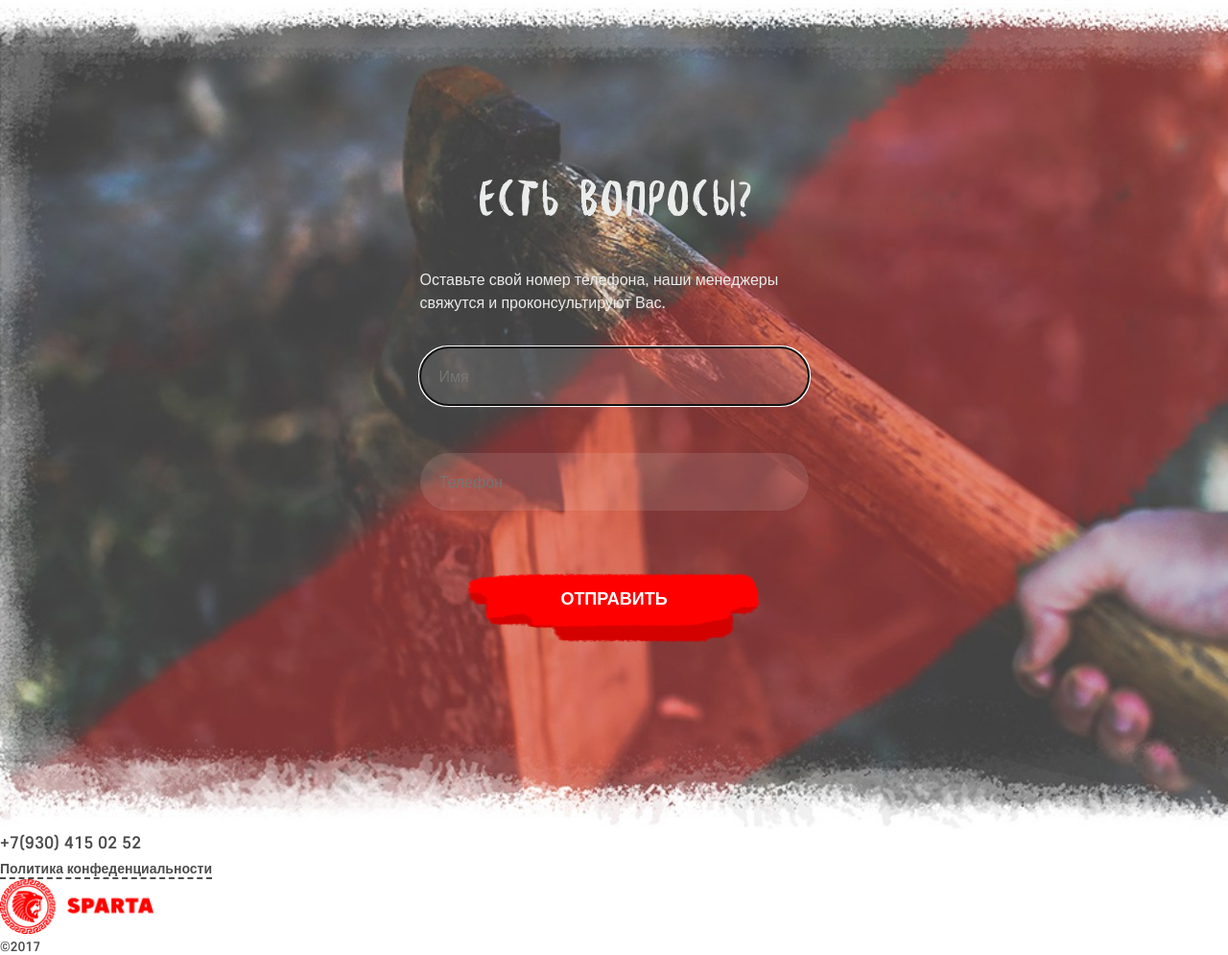
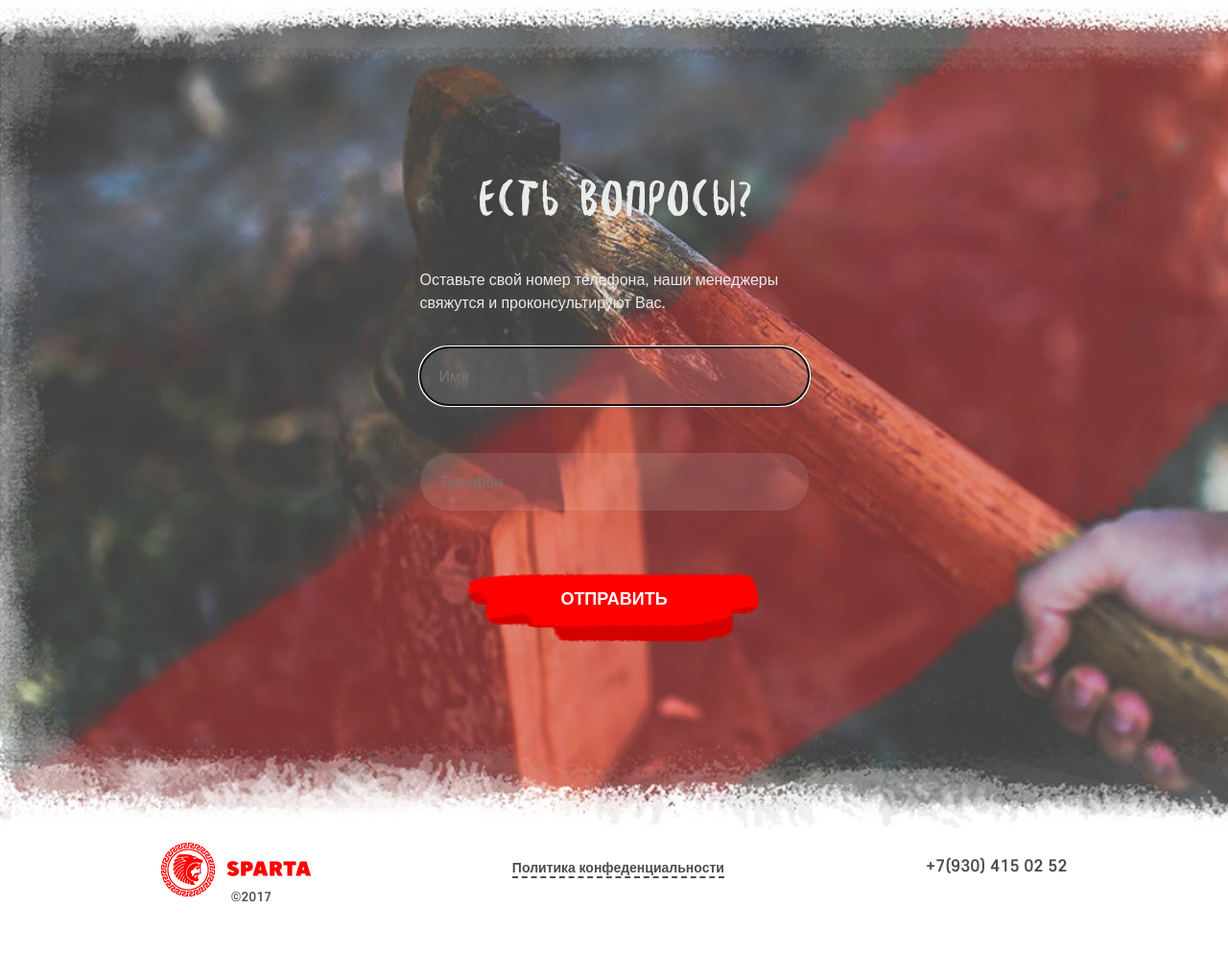
Before and after one commit to AnnaBerk/Sparta, a website: page app/index.html in a window 1280 px wide. Shown: the part 10801-11796 px from the top of the page at 96% size. After the commit the page ends 11744 px from the top, so only its background shows below. Drawn offline with nearby package versions, Linux system fonts and the light colour scheme; files that its build step writes are made by us from their sources; files whose address does not match are found by name.

Commit message:
add all styles for footer

```diff
--- a/app/index.html
+++ b/app/index.html
@@ -357,8 +357,10 @@
 
 <a class="footer-tel" href="tel:79304150252">+7(930) 415 02 52</a>
 		<h2 class="footer-header"><a class="footer-privacy" href="#">Политика конфеденциальности</a></h2>
-		<img class="intro-logo" src="images/logoFooter.png" alt="Логотип.Морда льва.">
+		<div class="footer-logo__wrapper">
+		<img class="footer-logo" src="images/logoFooter.png" alt="Логотип.Морда льва.">
 		<p class="footer-copyyear">&copy;2017</p>
+	</div>
 </picture>
 </footer>
 <script src="js/common.js"></script>
--- a/app/sass/footer.scss
+++ b/app/sass/footer.scss
@@ -3,29 +3,67 @@
 
 .footer{
     color: $header-color;
+    text-align: center;
 }
 .footer-tel{
     text-decoration: none;
     font-family: 'core_sans_e55_medium',Arial, sans-serif;
     font-size: 18px;
     color: $header-color;
+   display: block;
+    margin:50px 0;
 }
 .footer-privacy{
+
     font-family: 'core_sans_e45_regular', Arial, sans-serif;
     font-size: 14px;
     color: $header-color;
     text-decoration: none;
   border-bottom: 2px dashed $header-color;
+
+}
+.footer-logo__wrapper{
+    position: relative;
+    margin-bottom: 50px;
+}
+.footer-logo{
+    margin-top: 50px;
+
 }
 .footer-copyyear{
     font-family: 'core_sans_e55_medium',Arial, sans-serif;
     font-size: 14px;
+    position: absolute;
+    left:47%;
+    top:82%;
 }
 @media screen and (min-width: 750px) {
+    .footer{
+        display: flex;
+        justify-content: space-between;
+        align-items: center;
+        margin:35px 20px;
+    }
 
+    .footer-tel{
+        display: inline;
+        margin: 0;
+        order:1;
+    }
+    .footer-logo__wrapper{
+        padding-top: 12px;
+        order:-1;
+        margin:0;
+    }
+    .footer-logo{
+        margin: 0;
+    }
 }
 
 
 @media screen and (min-width: 1170px) {
-
+    .footer{
+        max-width: 945px;
+        margin: 0 auto;
+    }
 }
```
Also changed, not shown: app/js/common.babel.js (+8 -4 lines).
